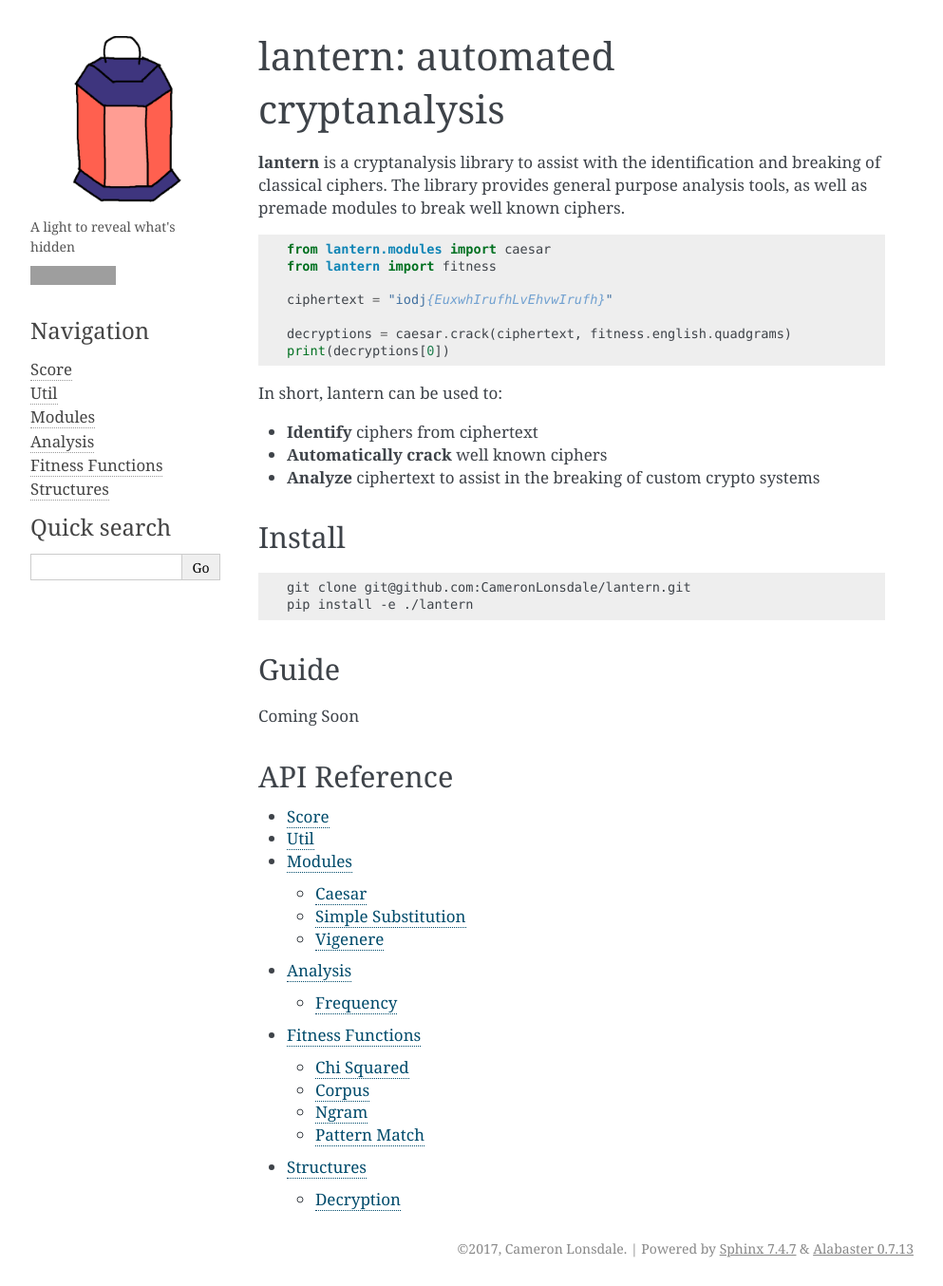
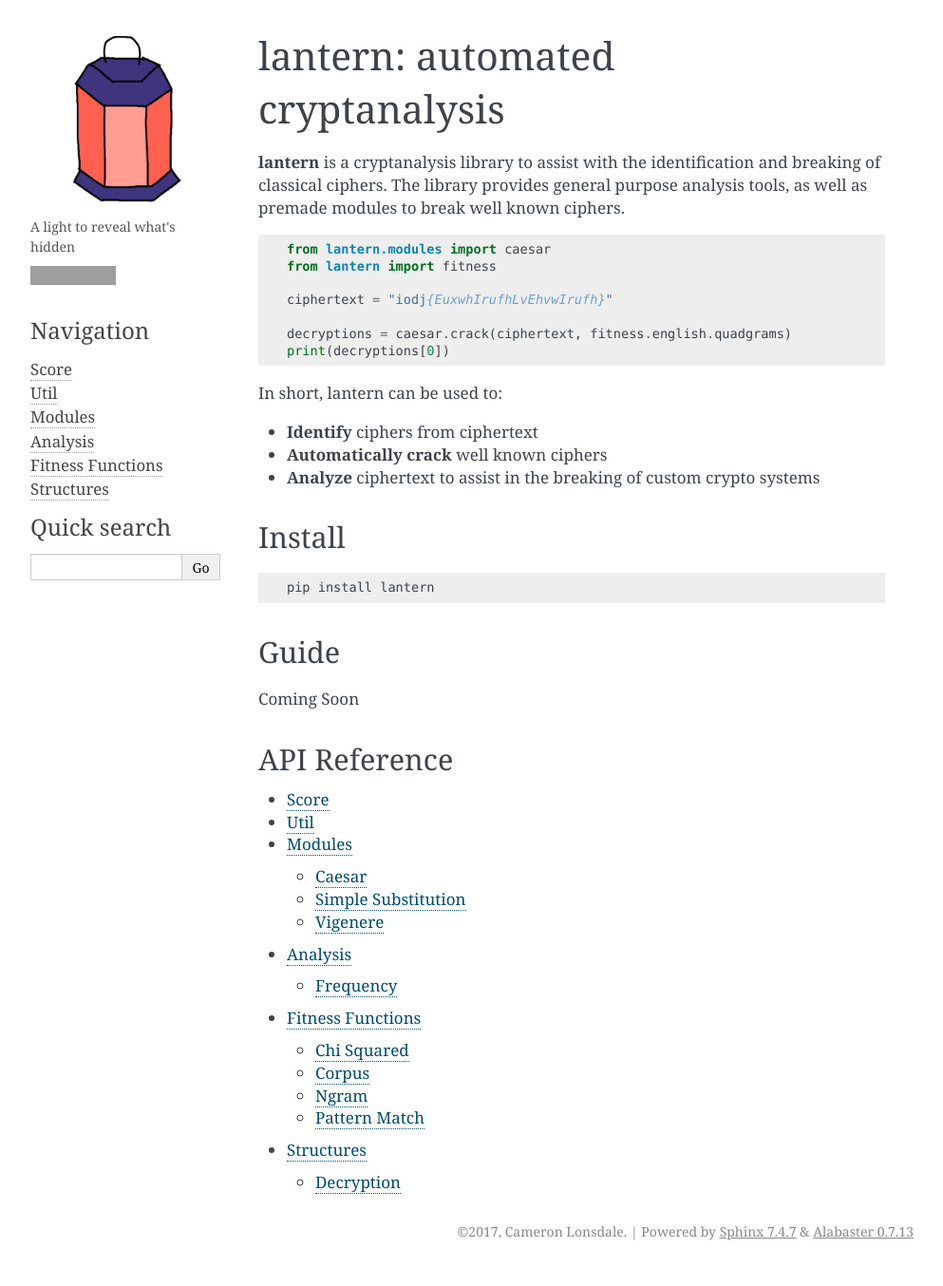
Before and after one commit to CameronLonsdale/lantern, a Sphinx documentation site: the page built from docs/index.rst, in a window 1280 px wide. Shown: the whole page at 95% size, without its empty margins (148-1141 px from the left). Built offline with Sphinx 7.4.7, drawn with Linux system fonts in a browser that asks for light colours; grey boxes are pictures that could not be loaded.

Commit message:
Updating installation instructions for readthedocs

```diff
--- a/docs/index.rst
+++ b/docs/index.rst
@@ -24,8 +24,7 @@ Install
 
 .. code-block:: bash
 
-    git clone git@github.com:CameronLonsdale/lantern.git
-    pip install -e ./lantern
+    pip install lantern
 
 Guide
 =====
```
